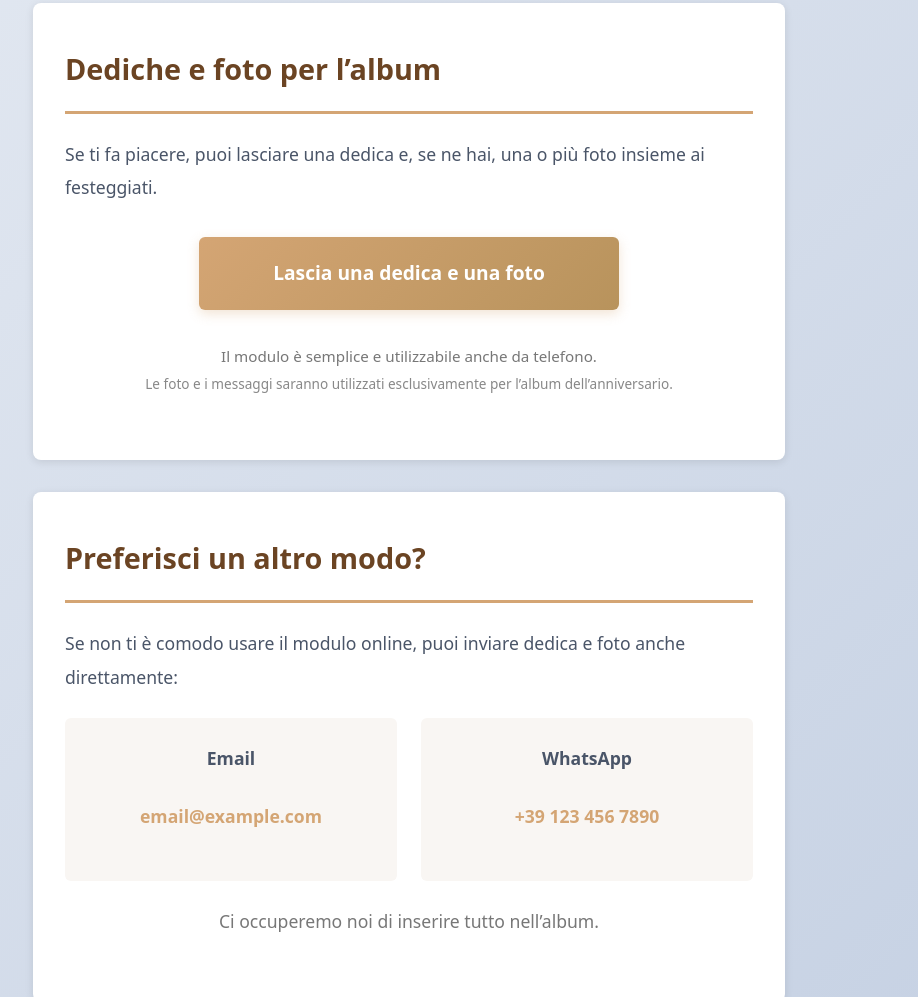
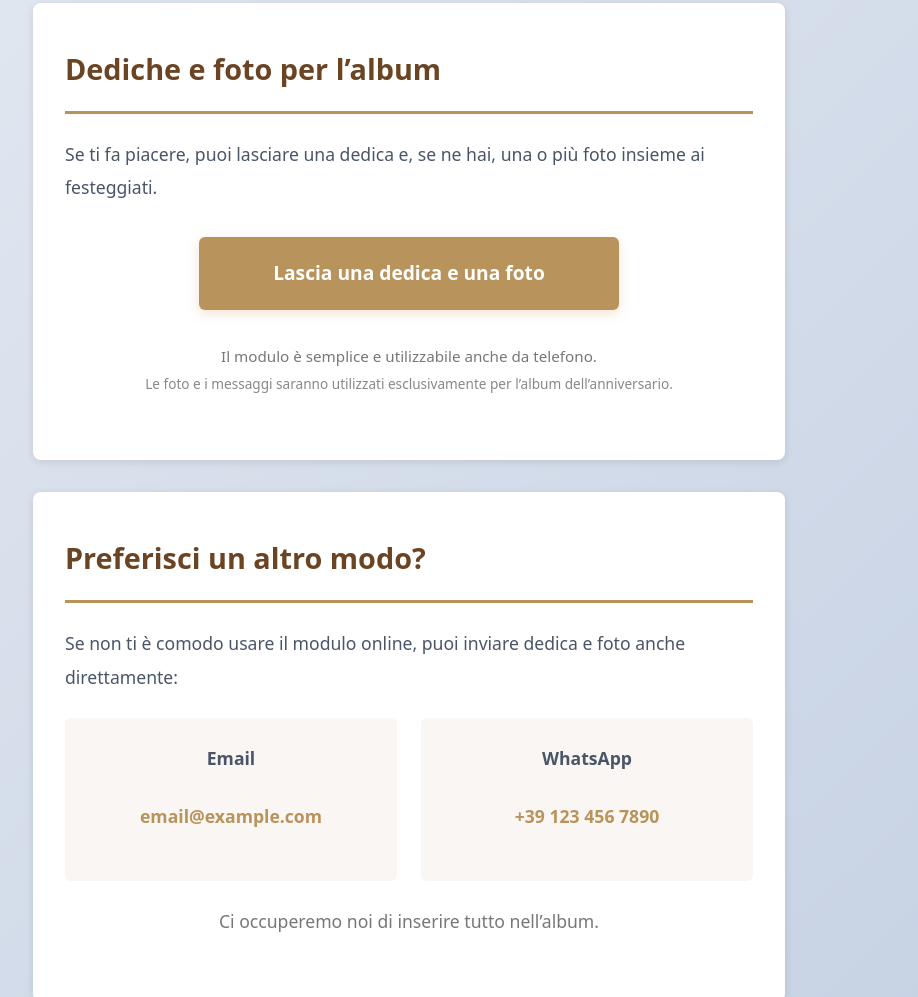
Before and after one commit to matteoerigozzi/nozzedoroclaudiopierina, a plain HTML site: page index.html in a window 1280 px wide. Shown: the part 1409-2406 px from the top of the page, without its empty margins (231-1149 px from the left). Drawn offline with Linux system fonts and the light colour scheme.

Commit message:
Use gold color

```diff
--- a/index.html
+++ b/index.html
@@ -36,7 +36,7 @@
             padding: 3.5rem 2rem;
             border-radius: 10px;
             box-shadow: 0 4px 14px rgba(0, 0, 0, 0.1);
-            border-top: 6px solid #d4a574;
+            border-top: 6px solid #b8935c;
             /* accento oro */
         }
 
@@ -68,7 +68,7 @@
             font-size: 1.8rem;
             color: #6b4423;
             margin-bottom: 1.5rem;
-            border-bottom: 3px solid #d4a574;
+            border-bottom: 3px solid #b8935c;
             padding-bottom: 1rem;
         }
 
@@ -80,7 +80,7 @@
 
         .iban-box {
             background: #f9f6f3;
-            border-left: 5px solid #d4a574;
+            border-left: 5px solid #b8935c;
             padding: 1.5rem;
             margin: 1.5rem 0;
             border-radius: 4px;
@@ -104,7 +104,7 @@
 
         .cta-button {
             display: block;
-            background: linear-gradient(135deg, #d4a574 0%, #b8935c 100%);
+            background: #b8935c;
             color: white;
             padding: 1.2rem 2.5rem;
             font-size: 1.2rem;
@@ -133,7 +133,7 @@
         }
 
         .contact-link {
-            color: #d4a574;
+            color: #b8935c;
             font-weight: 600;
             text-decoration: none;
         }
```
